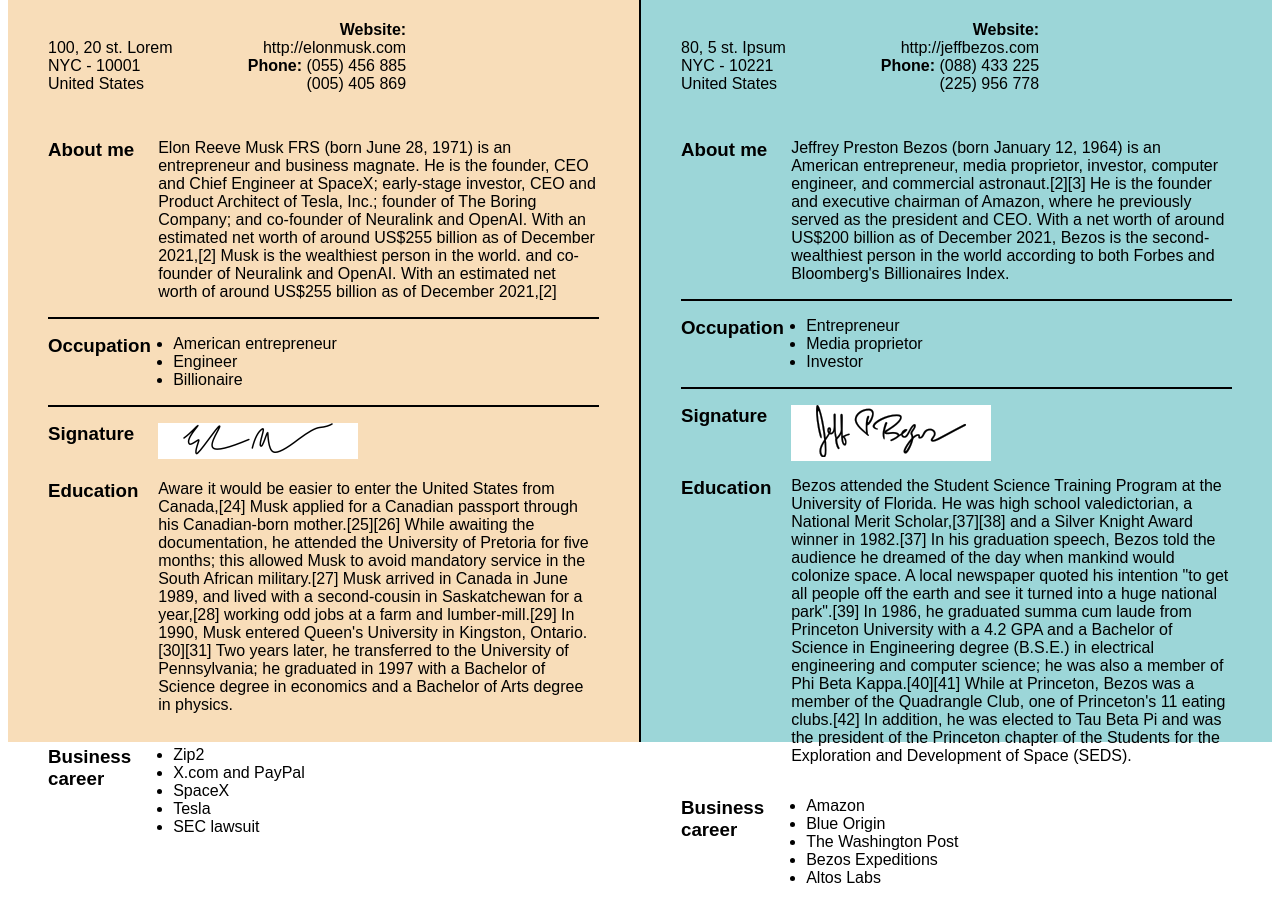
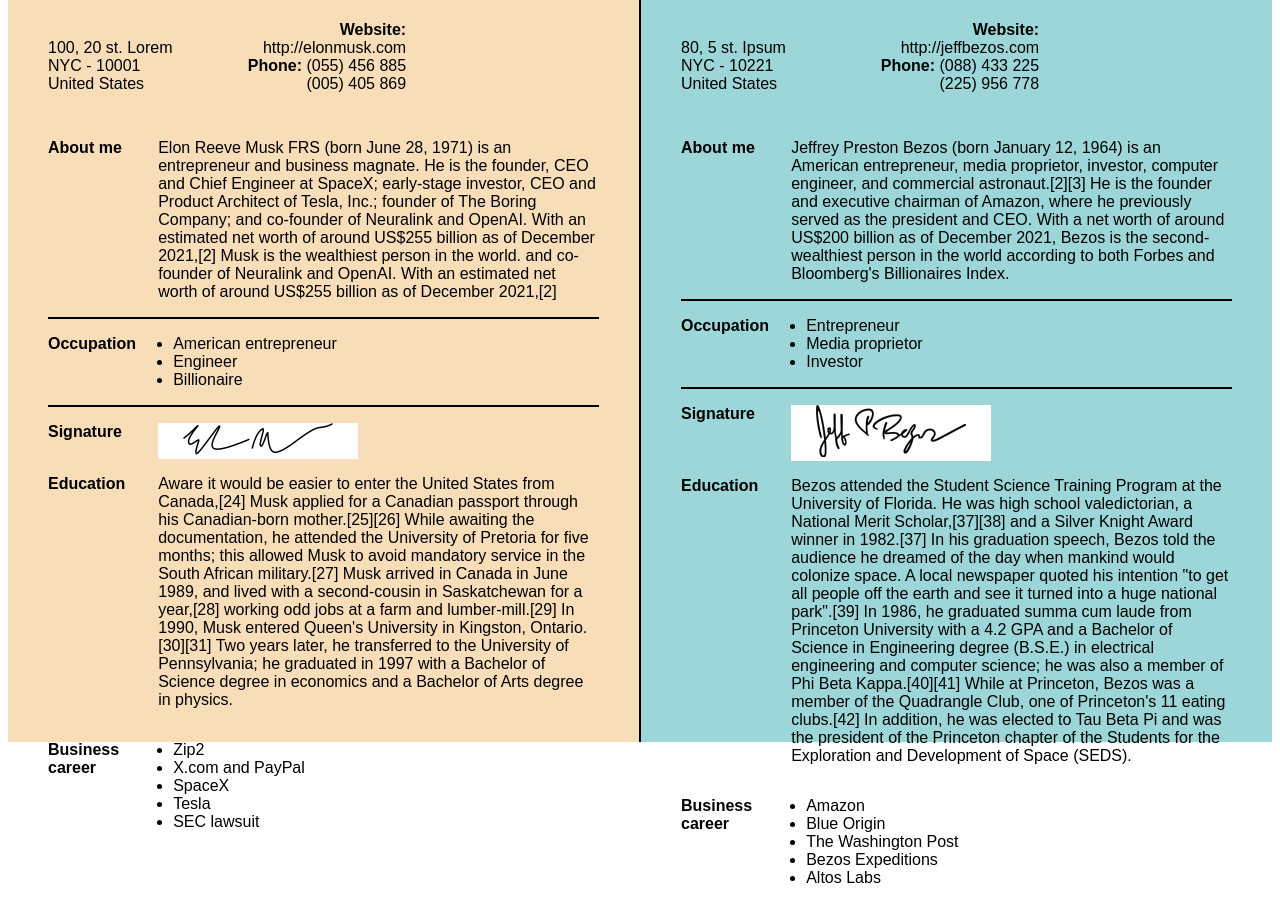
Before and after one commit to Kseniiakov/html-semantic, a plain HTML site: page index.html in a window 1280 px wide. Shown: the part 420-1323 px from the top of the page. Drawn offline with Linux system fonts and the light colour scheme.

Commit message:
Add new class

```diff
--- a/index.html
+++ b/index.html
@@ -11,14 +11,14 @@
     <header>
       <h1>CV</h1>
     </header>
-    <main>
+    <main class="fsize0">
       <!-- CV Elon Musk -->
       <article class="musk">
-        <header>
+        <header class="fsize0">
           <section class="text inl-bk">
             <section class="top">
               <h2>
-                  Elon<br>
+                Elon<br />
                 Musk
               </h2>
               <div>Elonmusk@thecompany.com</div>
@@ -46,32 +46,36 @@
             <img class="round-photo" src="./imgs/img1.jpg" alt="Photo" />
           </section>
         </header>
-        <section class="about">
-          <h3 class="header-three">About me</h3><p class="text-three">
+        <section class="about fsize0">
+          <h3 class="inl-bk">About me</h3>
+          <p class="text-three inl-bk">
             Elon Reeve Musk FRS (born June 28, 1971) is an entrepreneur and
             business magnate. He is the founder, CEO and Chief Engineer at
             SpaceX; early-stage investor, CEO and Product Architect of Tesla,
             Inc.; founder of The Boring Company; and co-founder of Neuralink and
             OpenAI. With an estimated net worth of around US$255 billion as of
-            December 2021,[2] Musk is the wealthiest person in the world. and co-founder of Neuralink and
-            OpenAI. With an estimated net worth of around US$255 billion as of
-            December 2021,[2]
+            December 2021,[2] Musk is the wealthiest person in the world. and
+            co-founder of Neuralink and OpenAI. With an estimated net worth of
+            around US$255 billion as of December 2021,[2]
           </p>
         </section>
-        <section class="occupation">
-          <h3 class="header-three">Occupation</h3><ul class="text-three ul">
+        <section class="occupation fsize0">
+          <h3 class="inl-bk">Occupation</h3>
+          <ul class="text-three ul inl-bk">
             <li>American entrepreneur</li>
             <li>Engineer</li>
             <li>Billionaire</li>
           </ul>
         </section>
-        <section>
-          <h3 class="header-three">Signature</h3><section class="text-three img">
+        <section class="fsize0">
+          <h3 class="inl-bk">Signature</h3>
+          <section class="text-three img inl-bk">
             <img src="./imgs/png1.png" alt="Signature" />
           </section>
         </section>
-        <section>
-          <h3 class="header-three">Education</h3><p class="text-three">
+        <section class="fsize0">
+          <h3 class="inl-bk">Education</h3>
+          <p class="text-three inl-bk">
             Aware it would be easier to enter the United States from Canada,[24]
             Musk applied for a Canadian passport through his Canadian-born
             mother.[25][26] While awaiting the documentation, he attended the
@@ -85,8 +89,9 @@
             and a Bachelor of Arts degree in physics.
           </p>
         </section>
-        <section>
-          <h3 class="header-three">Business career</h3><ul class="text-three ul">
+        <section class="fsize0">
+          <h3 class="inl-bk">Business career</h3>
+          <ul class="text-three ul inl-bk">
             <li>Zip2</li>
             <li>X.com and PayPal</li>
             <li>SpaceX</li>
@@ -97,11 +102,11 @@
       </article>
       <!-- Jeff Bezos -->
       <article class="bezos">
-        <header>
+        <header class="fsize0">
           <section class="text inl-bk">
             <section class="top">
               <h2>
-                Jeff<br>
+                Jeff<br />
                 Bezos
               </h2>
               <div>Jeffbezos@thecompany.com</div>
@@ -129,10 +134,9 @@
             <img class="round-photo" src="./imgs/img2.jpg" alt="Photo" />
           </section>
         </header>
-
-
-        <section class="about">
-          <h3 class="header-three">About me</h3><p class="text-three">
+        <section class="about fsize0">
+          <h3 class="inl-bk">About me</h3>
+          <p class="text-three inl-bk">
             Jeffrey Preston Bezos (born January 12, 1964) is an American
             entrepreneur, media proprietor, investor, computer engineer, and
             commercial astronaut.[2][3] He is the founder and executive chairman
@@ -142,20 +146,23 @@
             and Bloomberg's Billionaires Index.
           </p>
         </section>
-        <section class="occupation">
-          <h3 class="header-three">Occupation</h3><ul class="text-three ul">
+        <section class="occupation fsize0">
+          <h3 class="inl-bk">Occupation</h3>
+          <ul class="text-three ul inl-bk">
             <li>Entrepreneur</li>
             <li>Media proprietor</li>
             <li>Investor</li>
           </ul>
         </section>
-        <section>
-          <h3 class="header-three">Signature</h3><section class="text-three img">
+        <section class="fsize0">
+          <h3 class="inl-bk">Signature</h3>
+          <section class="text-three img inl-bk">
             <img src="./imgs/png2.png" alt="Signature" />
           </section>
         </section>
-        <section>
-          <h3 class="header-three">Education</h3><p class="text-three">
+        <section class="fsize0">
+          <h3 class="inl-bk">Education</h3>
+          <p class="text-three inl-bk">
             Bezos attended the Student Science Training Program at the
             University of Florida. He was high school valedictorian, a National
             Merit Scholar,[37][38] and a Silver Knight Award winner in 1982.[37]
@@ -172,8 +179,9 @@
             Students for the Exploration and Development of Space (SEDS).
           </p>
         </section>
-        <section>
-          <h3 class="header-three">Business career</h3><ul class="text-three ul">
+        <section class="fsize0">
+          <h3 class="inl-bk">Business career</h3>
+          <ul class="text-three ul inl-bk">
             <li>Amazon</li>
             <li>Blue Origin</li>
             <li>The Washington Post</li>
--- a/style.css
+++ b/style.css
@@ -5,13 +5,16 @@
 .inl-bk {
   display: inline-block;
 }
-main {
-  font-size: 0;
-}
 h1 {
   font-size: 45px;
   text-align: center;
 }
+.fsize0{
+  font-size: 0px;
+}
+/* .fsize16 {
+  font-size: 16px;
+} */
 article {
   display: inline-block;
   width: 50%;
@@ -27,9 +30,6 @@
 .bezos {
   background-color: rgb(156, 214, 216);
   border-left: 1px solid black;
-}
-header {
-  font-size: 0px;
 }
 .text {
   font-size: 16px;
@@ -63,6 +63,9 @@
   font-size: 16px;
   width: 50%;
 }
+.bold {
+  font-weight: bold;
+}
 .photo {
   width: 30%;
   vertical-align: top;
@@ -71,18 +74,15 @@
   width: 100%;
   border-radius: 50%;
 }
-.bold {
-  font-weight: bold;
-}
-.header-three {
+h3 {
   margin-top: 16px;
-  display: inline-block;
   width: 20%;
   vertical-align:top;
+  font-size: 16px;
 }
 .text-three {
-  display: inline-block;
   width: 80%;
+  font-size: 16px;
 }
 .occupation {
   border-top: 2px solid black;
```
Lines whose indentation alone changed are shown as unchanged.
